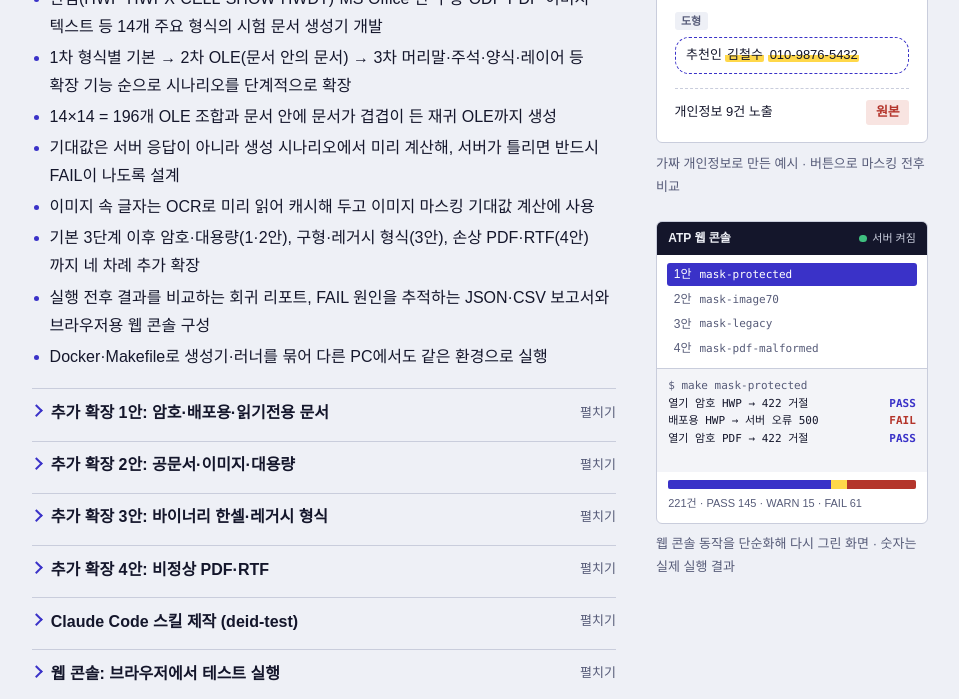
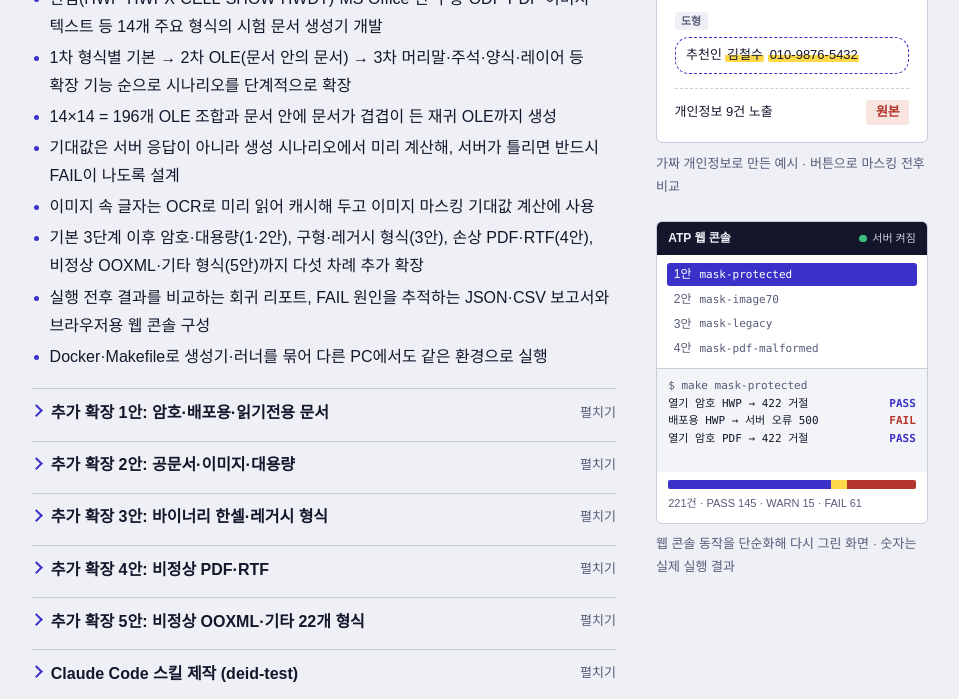
Before and after one commit to hooni9807/portfolio, a plain HTML site: page index.html in a window 1280 px wide. Shown: the part 4632-5331 px from the top of the page, without its empty margins (264-1223 px from the left). Drawn offline with Linux system fonts and the light colour scheme; a web font is replaced by a local one.

Commit message:
문서 비식별 자동 테스트: 비정상 PDF 104종과 추가 확장 5안(비정상 OOXML·기타 22개 형식) 반영
Co-Authored-By: Claude Opus 5.5 <noreply@anthropic.com>

```diff
--- a/index.html
+++ b/index.html
@@ -310,7 +310,7 @@ const projects = [
        '14×14 = 196개 OLE 조합과 문서 안에 문서가 겹겹이 든 재귀 OLE까지 생성',
        '기대값은 서버 응답이 아니라 생성 시나리오에서 미리 계산해, 서버가 틀리면 반드시 FAIL이 나도록 설계',
        '이미지 속 글자는 OCR로 미리 읽어 캐시해 두고 이미지 마스킹 기대값 계산에 사용',
-       '기본 3단계 이후 암호·대용량(1·2안), 구형·레거시 형식(3안), 손상 PDF·RTF(4안)까지 네 차례 추가 확장',
+       '기본 3단계 이후 암호·대용량(1·2안), 구형·레거시 형식(3안), 손상 PDF·RTF(4안), 비정상 OOXML·기타 형식(5안)까지 다섯 차례 추가 확장',
        '실행 전후 결과를 비교하는 회귀 리포트, FAIL 원인을 추적하는 JSON·CSV 보고서와 브라우저용 웹 콘솔 구성',
        'Docker·Makefile로 생성기·러너를 묶어 다른 PC에서도 같은 환경으로 실행'],
   extra:[
@@ -339,8 +339,15 @@ const projects = [
      '마지막 확장에서는 기존 세트와 겹치는 항목을 빼고 AES-128·AES-256·인증서(PubSec) 암호, 세로쓰기·임베드 CFF 글꼴·기울인 텍스트, 이모지·풀어 쓴 한글(NFD)·오른쪽→왼쪽 문자 혼합, 메모·FreeText 주석과 패턴 안 글자 등 14종을 추가. 암호화에 필요한 라이브러리는 일회용 컨테이너에서만 설치해 생성 환경을 깨끗하게 유지하고, 그 과정에서 글꼴이 등록되지 않던 생성기 버그도 찾아 수정',
      '94종 실행 1,222건 중 PASS 960 · WARN 30 · FAIL 232. 복구 가능한 손상과 CFF·이모지·NFD 한글·오른쪽→왼쪽 문자는 잘 버티지만, AES·인증서 암호 문서는 모두 서버 오류, 세로쓰기 글자와 주석 속 글자는 전혀 가려지지 않는 등 새 결함을 확인',
      '압축 폭탄·재귀 XObject·3,000단계 트리·객체 30만 개·20MB 문자열처럼 서버를 멈출 수 있는 스트레스 7종은 일반 실행에서 빼고, 파일마다 서버를 새로 켜서 따로 실행. 5종은 모두 통과했지만 재귀 XObject는 스택 넘침으로 서버 오류, 20MB 문자열 PDF 하나로 서버가 메모리 부족으로 멈추는 것을 확인',
+     '이후 RC4-40 암호, xref 스트림 /W·/Index, 중첩 ObjStm, CR 줄끝, 인라인 이미지 EI, usecmap 10종을 더해 <b>104종</b>(스트레스 18종 별도)으로 확장. 빈 암호 PDF는 RC4-40·AES 모두 서버 오류(500)로 확인',
      '결과를 구조·글꼴·암호·숨은 글자 같은 내용별로 묶은 HTML 보고서로 정리해, 어떤 종류의 PDF에서 서버가 약한지 한눈에 보이게 함',
      '새 명령은 README·Claude 스킬·웹 콘솔에 함께 반영. 전체 명령을 한 번에 보여 주는 <code>make help-all</code>을 추가하고, 웹 콘솔은 Makefile 글자 대신 make가 실제로 아는 대상 목록을 읽게 바꿔 규칙으로 만들어지는 명령까지 빠짐없이 표시']},
+   {h:'추가 확장 5안: 비정상 OOXML·기타 22개 형식', items:[
+     'PDF에서 쓴 방식을 다른 형식으로 넓혀, 파일마다 결함 하나만 넣은 비정상 문서를 제작. 복구 가능한 손상은 글자 전부 마스킹, 열 수 없는 파일은 HTTP 422 거절을 기대값으로 둠',
+     'OOXML(docx·xlsx·pptx) 59종: zip 구조, OPC 관계·콘텐츠 형식, XML 구조를 하나씩 깨뜨림. 서버를 멈출 수 있는 스트레스 9종은 파일마다 서버를 새로 켜 하나씩 실행',
+     'ODF·HWPX·CELL·SHOW·HWDT·RTF·TXT·CSV·LOG·이미지 7종·DOC·XLS·PPT·HWP 등 22개 형식 216종으로 확장. 형식별·묶음별(ooxml·binary·odf·hancom·text·rtf·image·pdf) 생성·마스킹 명령 제공',
+     '드러난 서버 결함: 이미지·DOC·XLS의 열 수 없는 파일을 200·0건으로 성공 처리(조용한 실패), OOXML·ODF 파트 이름 대소문자만 바꿔도 200·0건(마스킹 누락), DOCTYPE·외부 엔티티 문서를 거절하지 않음, 열 수 없는 문서에 422 대신 500·400',
+     '최신 CELL·SHOW·HWDT도 OOXML과 같은 결함을 보이고, HWPX는 header.xml이 없으면 500, OOXML은 XML 깊이 100을 넘으면 500이 나는 것을 확인해 보고']},
    {h:'Claude Code 스킬 제작 (deid-test)', items:[
      '“HWP 마스킹 테스트 돌려줘”, “FAIL 원인 봐줘” 같은 말 한마디로 생성·마스킹·결과 판정을 실행하는 저장소 전용 Claude 스킬 제작',
      '처음에는 문서 한 개로 만들었으나, 명령과 판정 기준이 늘어나자 <b>본문 1개 + 참고 문서 2개 + 스크립트 2개</b>로 나눔. Claude가 매번 전부 읽지 않고 지금 할 일에 필요한 파일만 읽게 해 실수와 낭비를 줄임',
```
